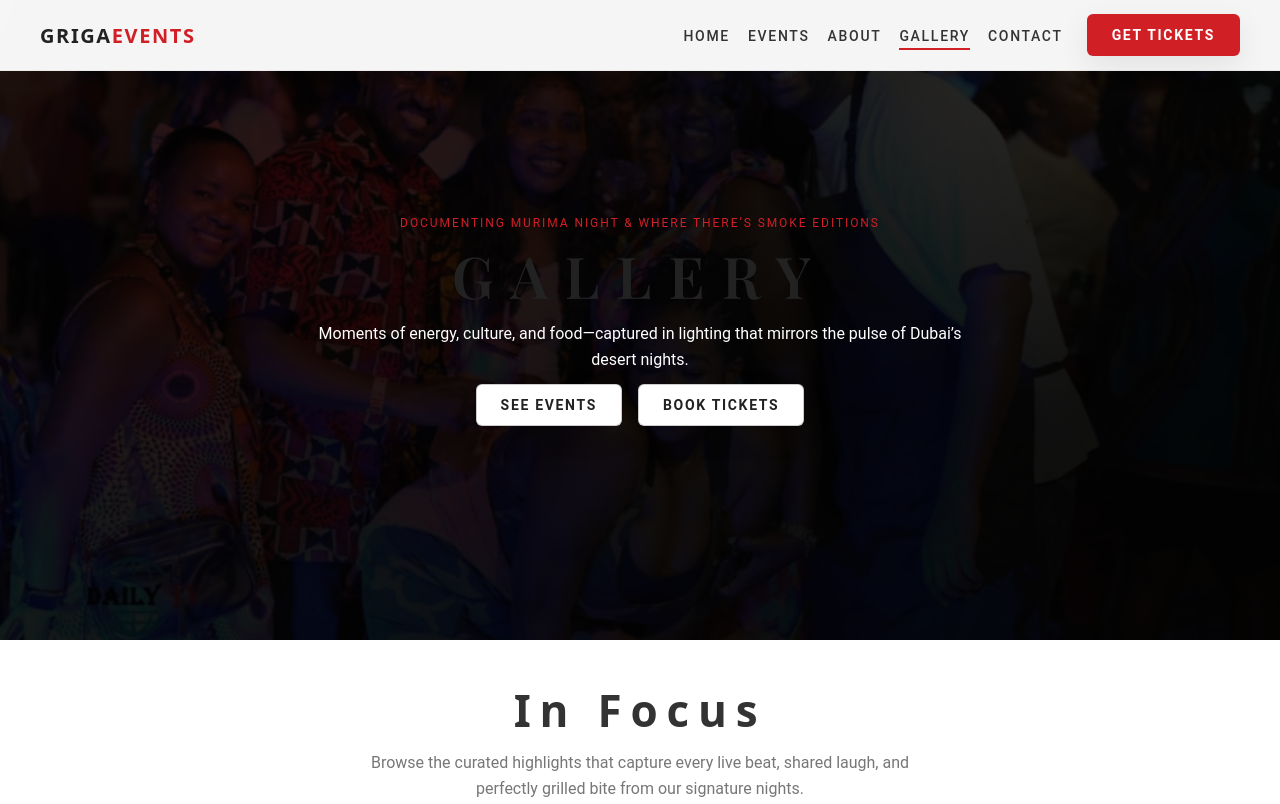
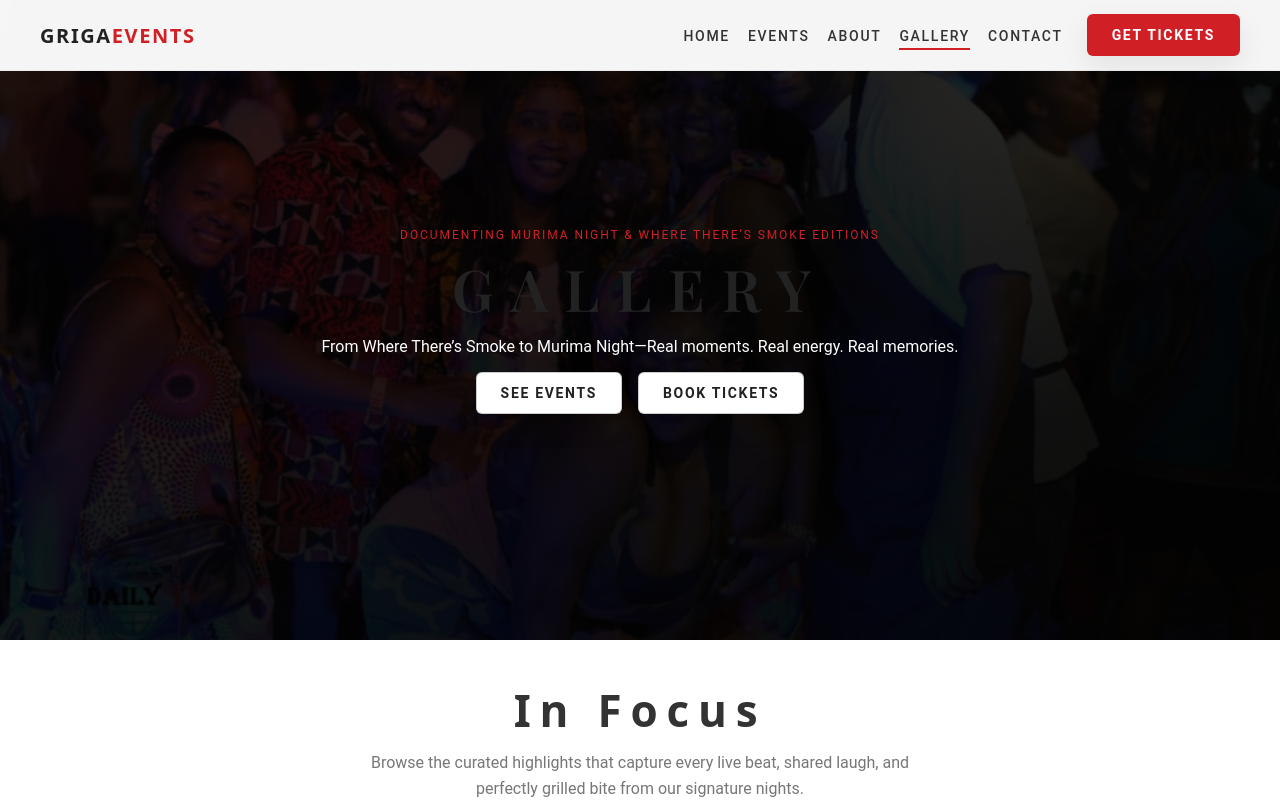
Before and after one commit to teekreatives/griga-events-fze-website, a plain HTML site: page gallery.html in a window 1280 px wide. Shown: the top 804 px of the page. Drawn offline with nearby package versions, Linux system fonts and the light colour scheme.

Commit message:
Update gallery description to enhance thematic connection between events

```diff
--- a/gallery.html
+++ b/gallery.html
@@ -45,7 +45,7 @@
       <div class="gallery-hero-content container">
         <p class="eyebrow">Documenting Murima Night &amp; Where There’s Smoke Editions</p>
         <h1 id="gallery-title">Gallery</h1>
-        <p>Moments of energy, culture, and food—captured in lighting that mirrors the pulse of Dubai’s desert nights.</p>
+        <p>From Where There’s Smoke to Murima Night—Real moments. Real energy. Real memories.</p>
         <div class="hero-cta">
           <a href="events.html" class="btn btn-secondary">See Events</a>
           <a href="tickets.html" class="btn btn-secondary">Book Tickets</a>
```
